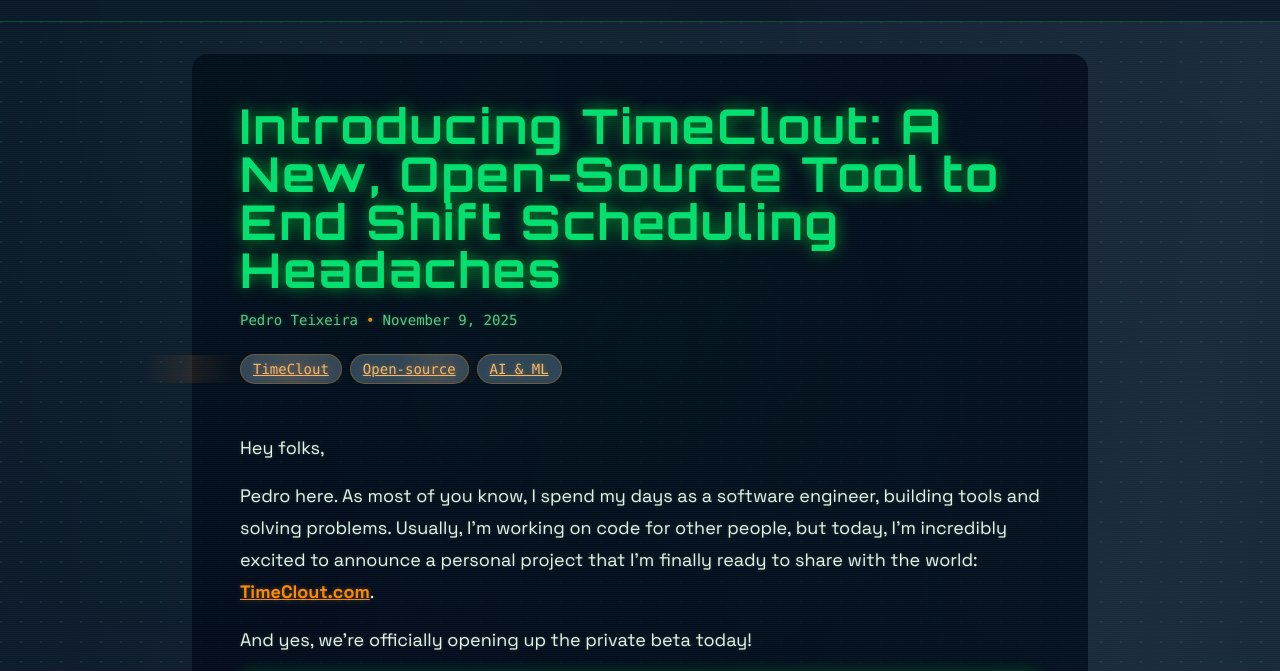
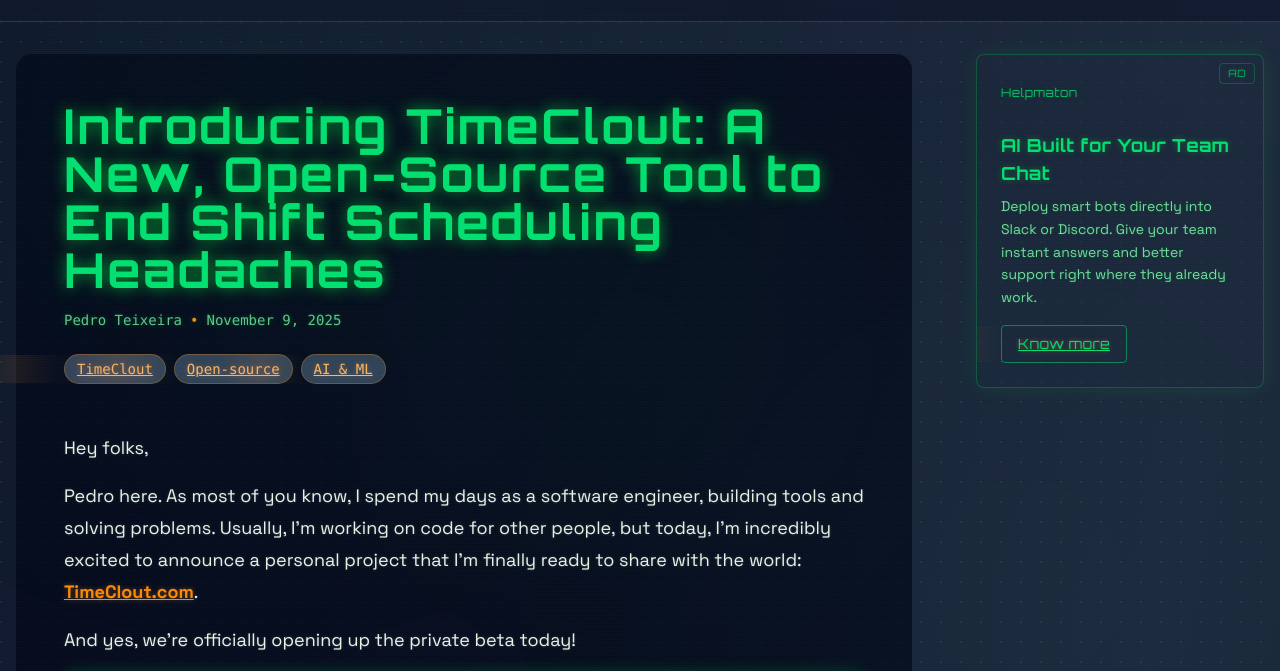
Before and after one commit to pgte/metaduck.com-v3, an Astro site: page /announcing-timeclout-private-beta in a window 1280 px wide. Shown: the part 59-730 px from the top of the page. Built offline with nearby package versions, Linux system fonts and the light colour scheme; Astro itself is replaced by a stand-in of ours; some packages are replaced by stand-ins of ours; a web font is replaced by a local one.

Commit message:
Add Helpmaton advertisement component and integrate it into the blog layout for enhanced user engagement.

```diff
--- /dev/null
+++ b/src/components/HelpmatonAd.astro
@@ -0,0 +1,106 @@
+---
+const ADS = [
+  {
+    title: "Stop Juggling AI Agents",
+    body: "Organize your AI assistants into simple, team-ready workspaces. Connect Gmail, Notion, and Slack in minutes—no complex setup required.",
+    cta: "Know more",
+    url: "https://helpmaton.com",
+  },
+  {
+    title: "No More Surprise AI Bills",
+    body: "Take total control of your AI spend with per-agent budget limits. Use your own API keys or flexible credits to scale without the stress.",
+    cta: "Know more",
+    url: "https://helpmaton.com",
+  },
+  {
+    title: "Put Your AI on Autopilot",
+    body: "Run recurring reports, monitor updates, and automate workflows on a schedule. Build AI agents that remember context and handle the busy work.",
+    cta: "Know more",
+    url: "https://helpmaton.com",
+  },
+  {
+    title: "AI Built for Your Team Chat",
+    body: "Deploy smart bots directly into Slack or Discord. Give your team instant answers and better support right where they already work.",
+    cta: "Know more",
+    url: "https://helpmaton.com",
+  },
+  {
+    title: "The OS for Your AI Agents",
+    body: "Don't waste time building infrastructure. Get state management, reliability layers, and long-term memory out of the box. Open-source and ready to scale.",
+    cta: "View on GitHub",
+    url: "https://helpmaton.com",
+  },
+  {
+    title: "AI That Actually Remembers",
+    body: "Stop losing context in long conversations. Our hybrid memory combines GraphDB and Vector Search so your agents recall the right details at the right time.",
+    cta: "Optimize Your Context",
+    url: "https://helpmaton.com",
+  },
+  {
+    title: "Is Your AI Hallucinating?",
+    body: "Stop guessing and start measuring. Use \"Judge\" models to score your agent's accuracy in real-time. Spot errors and drift before your customers do.",
+    cta: "Improve Accuracy",
+    url: "https://helpmaton.com",
+  },
+  {
+    title: "Connect Your Stack in Seconds",
+    body: "Tired of fighting with OAuth? Helpmaton handles the authentication for Google Workspace, Notion, and more, so your agents can get to work immediately.",
+    cta: "See Integrations",
+    url: "https://helpmaton.com",
+  },
+  {
+    title: "Find Leads While You Sleep",
+    body: "Deploy agents that monitor social platforms and triage leads automatically. Distinguish between real buyers and general noise with high-precision AI.",
+    cta: "Automate My Sales",
+    url: "https://helpmaton.com",
+  },
+  {
+    title: "Your Keys, Your Choice",
+    body: "Connect your own API keys via OpenRouter. Use GPT-4, Claude, or Llama models interchangeably while Helpmaton handles the orchestration logic.",
+    cta: "Connect My Models",
+    url: "https://helpmaton.com",
+  },
+] as const;
+---
+
+<aside class="sci-fi-card relative" aria-label="Ad: Helpmaton">
+  <div class="p-6">
+    <span
+      class="absolute top-2 right-2 text-[10px] uppercase tracking-wider text-green-400/70 font-['Orbitron'] border border-green-500/30 px-2 py-0.5 rounded"
+      aria-hidden="true"
+    >
+      Ad
+    </span>
+    <p class="text-green-400/80 text-xs font-['Orbitron'] tracking-wider mb-1.5">
+      Helpmaton
+    </p>
+    {
+      ADS.map((ad) => (
+        <div class="helpmaton-ad-variant hidden" data-ad>
+          <h3 class="text-lg font-bold text-green-400 mb-2 font-['Orbitron'] tracking-wide">
+            {ad.title}
+          </h3>
+          <p class="text-green-300/90 text-sm mb-4 leading-relaxed">
+            {ad.body}
+          </p>
+          <a
+            href={ad.url}
+            target="_blank"
+            rel="noopener noreferrer sponsored"
+            class="inline-block border border-green-400/50 text-green-400 px-4 py-2 rounded font-['Orbitron'] text-sm tracking-wide hover:bg-green-400/10 hover:border-green-400 transition-colors"
+          >
+            {ad.cta}
+          </a>
+        </div>
+      ))
+    }
+  </div>
+</aside>
+<script is:inline>
+  (function () {
+    const variants = document.querySelectorAll(".helpmaton-ad-variant");
+    if (variants.length === 0) return;
+    const i = Math.floor(Math.random() * variants.length);
+    variants[i].classList.remove("hidden");
+  })();
+</script>
--- a/src/pages/[...slug].astro
+++ b/src/pages/[...slug].astro
@@ -2,6 +2,7 @@
 import { getCollection } from "astro:content";
 import Layout from "../layouts/Layout.astro";
 import Mermaid from "../components/Mermaid.astro";
+import HelpmatonAd from "../components/HelpmatonAd.astro";
 
 export async function getStaticPaths() {
   const posts = await getCollection("blog");
@@ -42,7 +43,9 @@
 ---
 
 <Layout title={title} description={description}>
-  <article class="max-w-4xl mx-auto bg-slate-950/70 rounded-2xl px-6 py-10 md:px-12 md:py-12">
+  <div class="flex flex-col lg:flex-row gap-8 lg:gap-10 max-w-7xl mx-auto">
+    <div class="min-w-0 flex-1 relative z-10">
+      <article class="max-w-4xl mx-auto lg:mx-0 bg-slate-950/70 rounded-2xl px-6 py-10 md:px-12 md:py-12">
     <header class="mb-12">
       <h1
         class="text-5xl font-bold text-green-400 mb-4 font-['Orbitron'] tracking-wider"
@@ -87,7 +90,7 @@
 
   {
     relatedArticles.length > 0 && (
-      <section class="max-w-4xl mx-auto mt-16">
+      <section class="max-w-4xl mx-auto lg:mx-0 mt-16">
         <h2
           class="text-3xl font-bold text-green-400 mb-8 font-['Orbitron'] tracking-wider"
         >
@@ -189,4 +192,11 @@
       </div>
     </div>
   </footer>
+    </div>
+    <aside class="hidden lg:block w-72 flex-shrink-0 relative z-0">
+      <div class="lg:sticky lg:top-24">
+        <HelpmatonAd />
+      </div>
+    </aside>
+  </div>
 </Layout>
```
